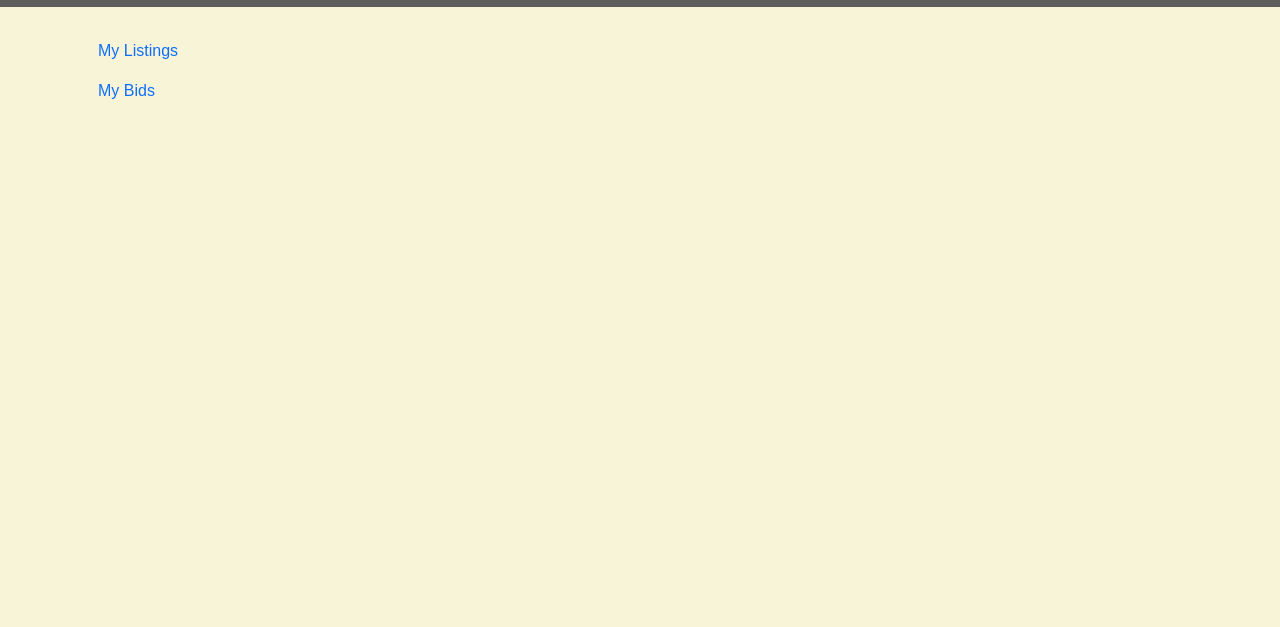
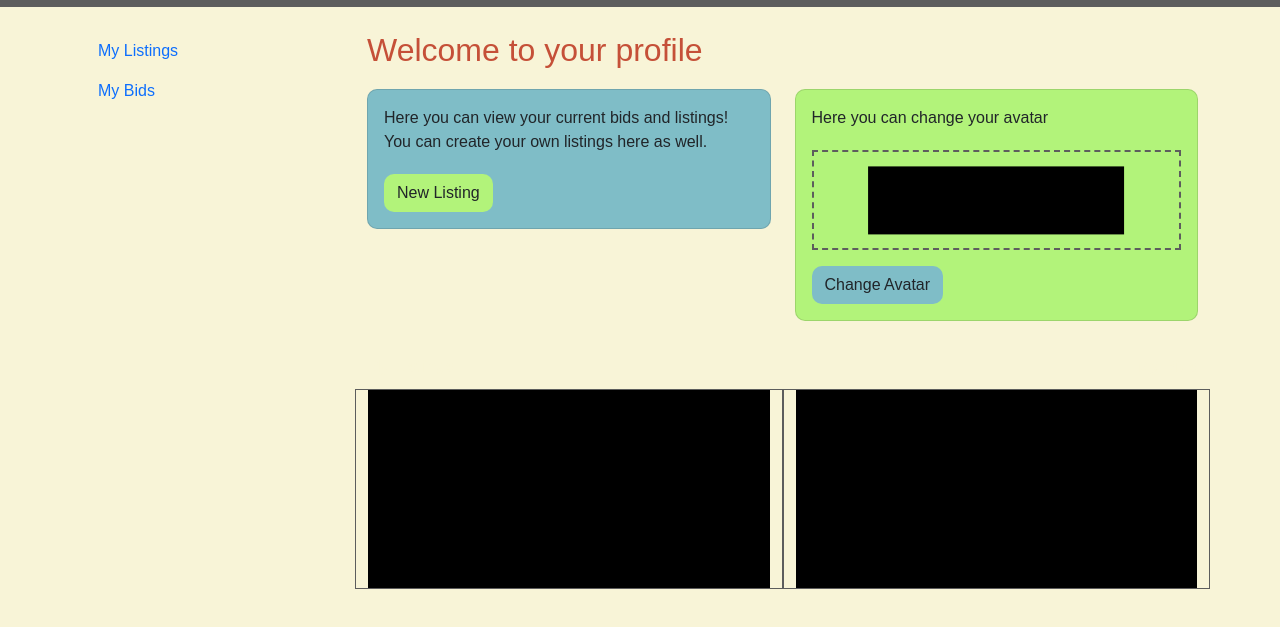
Before and after one commit to Bjonne696/Semster-Project-2, a website: page dashboard.html in a window 1280 px wide. Shown: the part 55-682 px from the top of the page. Drawn offline with nearby package versions, Linux system fonts and the light colour scheme; files that its build step writes are made by us from their sources.

Commit message:
created html, and scss for the dashboard page

```diff
--- a/dashboard.html
+++ b/dashboard.html
@@ -65,15 +65,55 @@
 
             <!-- Main content -->
             <div class="col-md-9">
-                <div class="tab-content">
-                    <div class="tab-pane active" id="listings">
-                        <!-- Display user's listings here -->
+
+                <!-- Profile Header -->
+                <h2 class="profile-header">Welcome to your profile</h2>
+
+                <!-- Cards -->
+                <div class="row mb-4">
+                    <!-- First Card -->
+                    <div class="col-md-6">
+                        <div class="card custom-card secondary-blue-bg">
+                            <div class="card-body">
+                                <p>Here you can view your current bids and listings! You can create your own listings here as well.</p>
+                                <button class="btn btn-success-green rounded-btn">New Listing</button>
+                            </div>
+                        </div>
                     </div>
-                    <div class="tab-pane" id="bids">
-                        <!-- Display user's bids here -->
+
+                    <!-- Second Card -->
+                    <div class="col-md-6">
+                        <div class="card custom-card success-green-bg">
+                            <div class="card-body">
+                                <p>Here you can change your avatar</p>
+                                <div class="drag-drop-avatar mb-3">
+                                    <!-- Drag & Drop Placeholder -->
+                                    <div class="avatar-placeholder"></div>
+                                </div>
+                                <button class="btn btn-secondary-blue rounded-btn">Change Avatar</button>
+                            </div>
+                        </div>
                     </div>
                 </div>
+
+                <!-- Grey Section -->
+                <div class="section-header primary-gray-bg d-flex justify-content-between">
+                    <span class="section-title">My Listings</span>
+                    <span class="section-title">My Bids</span>
+                </div>
+                <div class="row no-gutters">
+                    <div class="col-md-6 listing-card-section">
+                        <!-- Placeholder for listing cards -->
+                        <div class="listing-card-placeholder"></div>
+                    </div>
+                    <div class="col-md-6 bids-card-section">
+                        <!-- Placeholder for bids cards -->
+                        <div class="bids-card-placeholder"></div>
+                    </div>
+                </div>
+
             </div>
+
         </div>
     </div>
 
--- a/scss/custom.scss
+++ b/scss/custom.scss
@@ -131,3 +131,80 @@ button {
         background-color: darken($success-green, 10%);
     }
 }
+
+.profile-header {
+    color: $danger-red;
+    margin-bottom: 20px;
+}
+
+.custom-card {
+    border-radius: 10px;
+    .card-body {
+        p {
+            margin-bottom: 20px;
+        }
+    }
+}
+
+.secondary-blue-bg {
+    background-color: $secondary-blue;
+}
+
+.success-green-bg {
+    background-color: $success-green;
+}
+
+.btn-success-green {
+    background-color: $success-green;
+    &:hover {
+        background-color: darken($success-green, 10%);
+    }
+}
+
+.btn-secondary-blue {
+    background-color: $secondary-blue;
+    &:hover {
+        background-color: darken($secondary-blue, 10%);
+    }
+}
+
+.rounded-btn {
+    border-radius: 10px;
+}
+
+.drag-drop-avatar {
+    height: 100px;
+    border: 2px dashed $primary-gray;
+    position: relative;
+    margin-bottom: 15px;
+    .avatar-placeholder {
+        position: absolute;
+        top: 50%;
+        left: 50%;
+        transform: translate(-50%, -50%);
+        background-color: black;
+        width: 70%;
+        height: 70%;
+    }
+}
+
+.section-header {
+    padding: 10px 0;
+    .section-title {
+        color: $background-light;
+        font-weight: bold;
+    }
+}
+
+.listing-card-section,
+.bids-card-section {
+    border: 1px solid $primary-gray;
+    height: 200px; // Adjust as needed
+}
+
+.listing-card-placeholder,
+.bids-card-placeholder {
+    background-color: black;
+    width: 100%;
+    height: 100%;
+}
```
